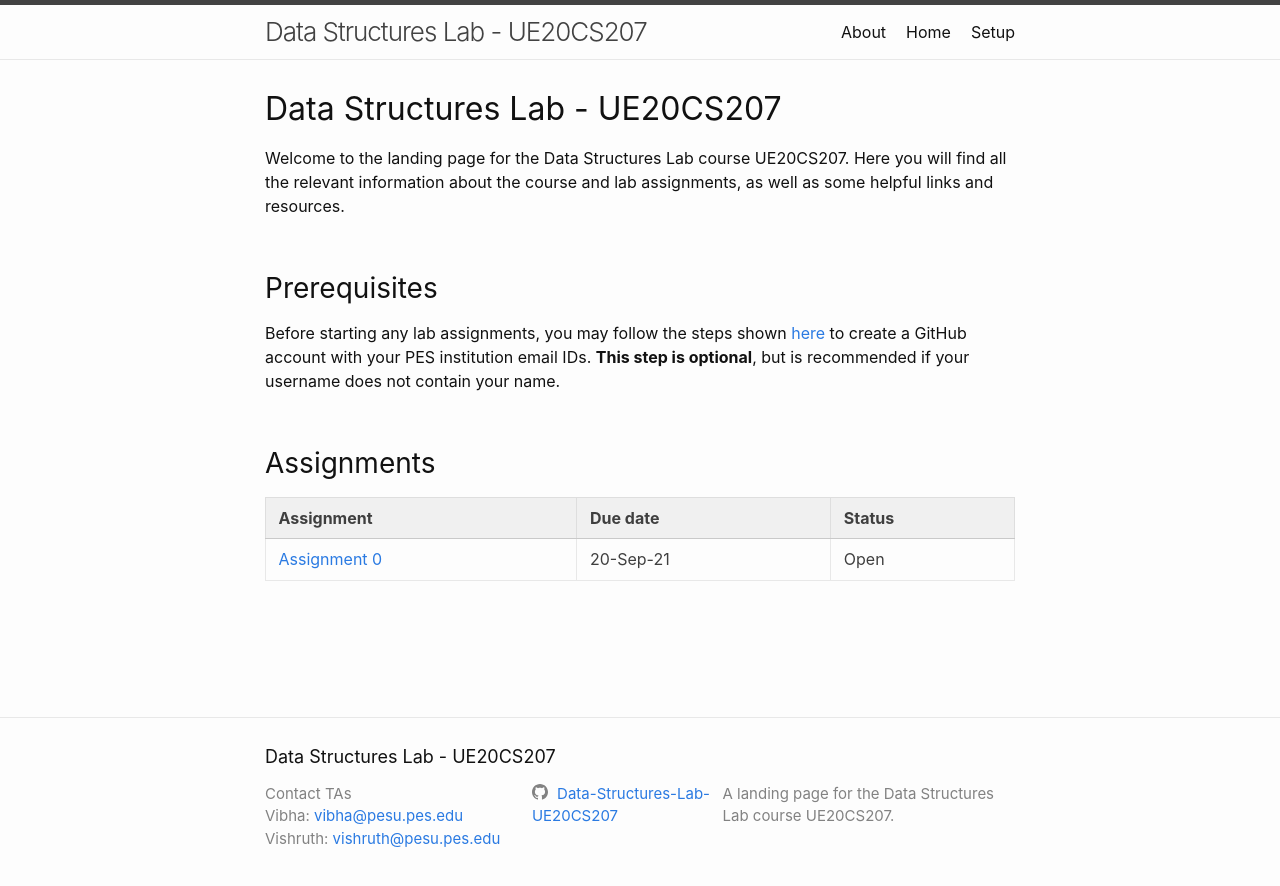
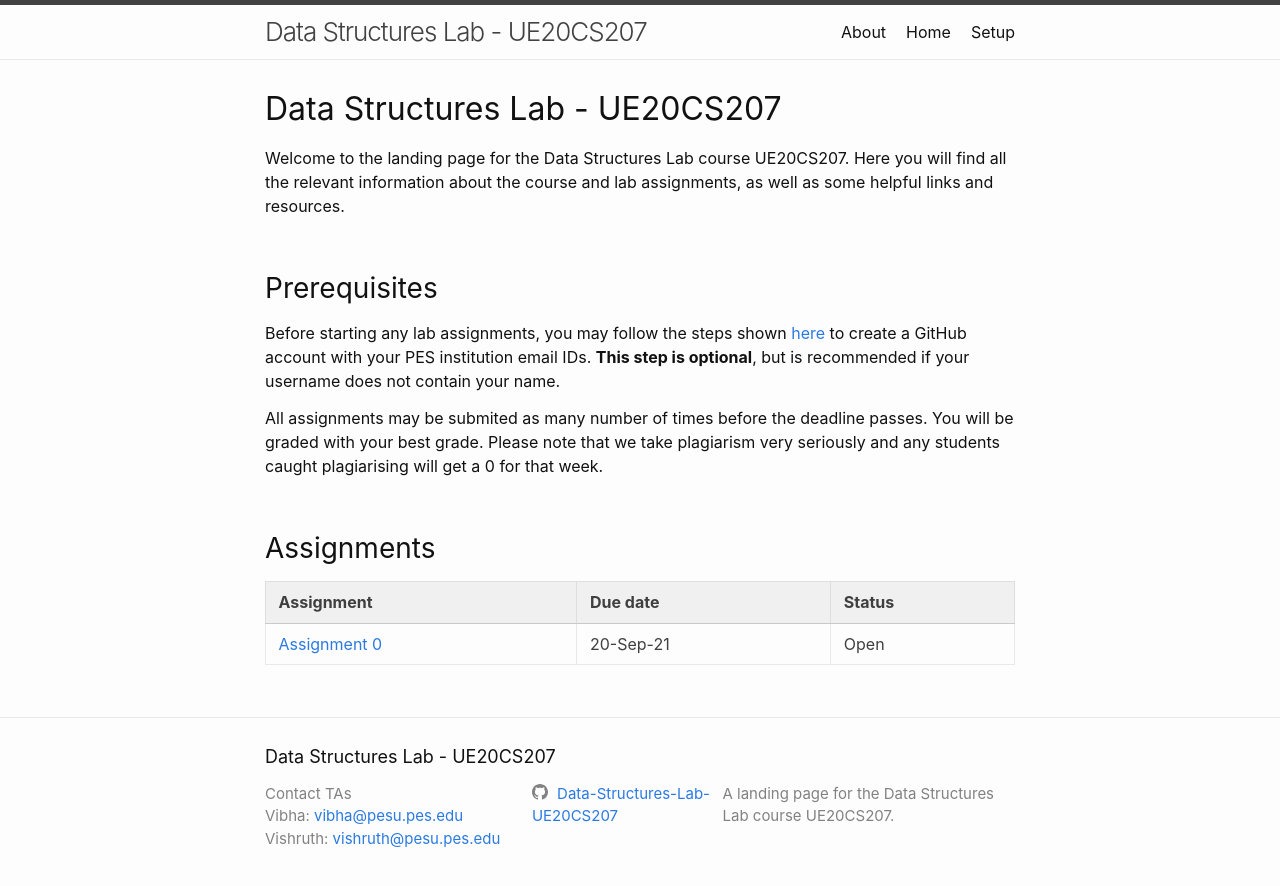
Before and after one commit to Data-Structures-Lab-UE20CS207/data-structures-lab-ue20cs207.github.io, a Jekyll site: the page built from index.md, in a window 1280 px wide. Shown: the top 886 px of the page. Built offline with Jekyll 4.4.1, drawn with Linux system fonts in a browser that asks for light colours.

Commit message:
Plagiarism

```diff
--- a/index.md
+++ b/index.md
@@ -21,6 +21,8 @@ Welcome to the landing page for the Data Structures Lab course UE20CS207. Here y
 
 Before starting any lab assignments, you may follow the steps shown [here]({{ site.baseurl }} {% link setup.md -%}) to create a GitHub account with your PES institution email IDs. **This step is optional**, but is recommended if your username does not contain your name.
 
+All assignments may be submited as many number of times before the deadline passes. You will be graded with your best grade. Please note that we take plagiarism very seriously and any students caught plagiarising will get a 0 for that week.
+
 &nbsp;
 &nbsp;
 &nbsp;
```
